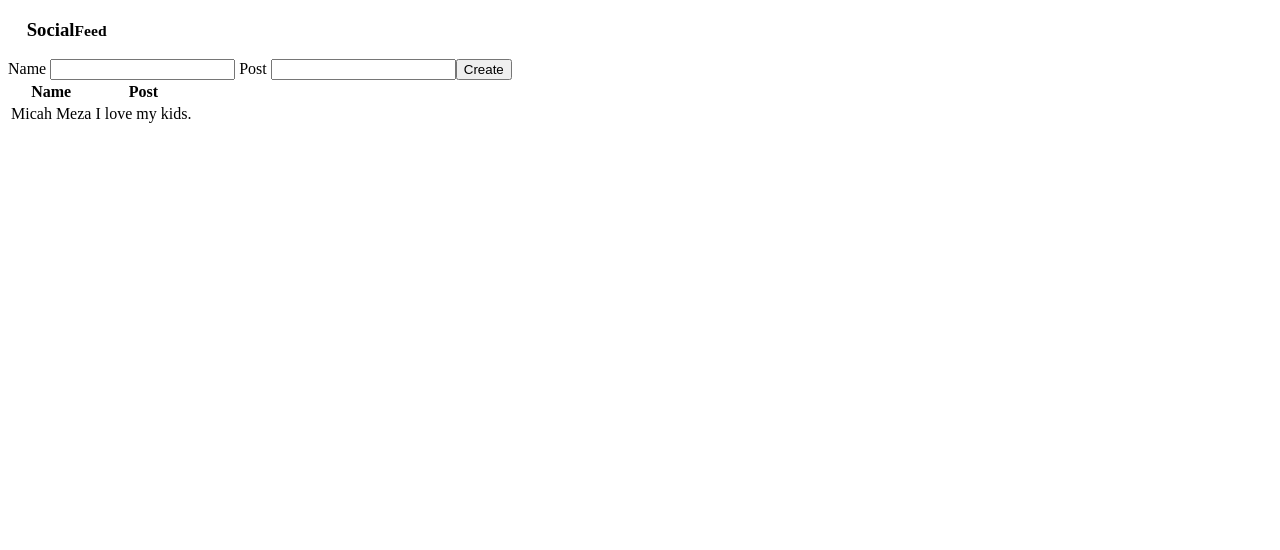
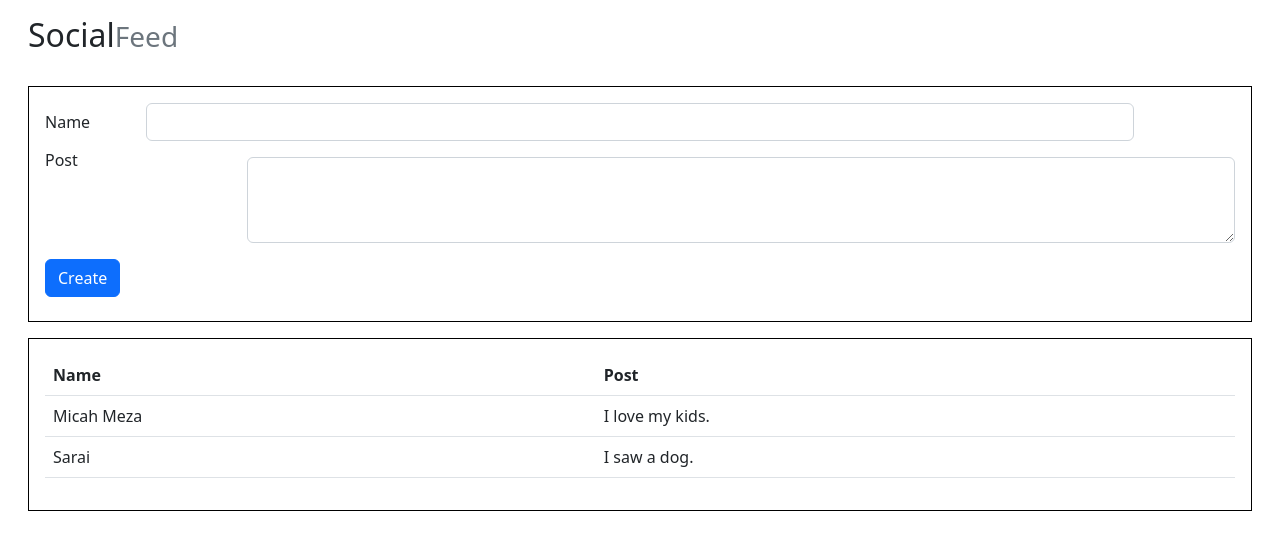
Before and after one commit to Micah-Meza/Social_Feed, a React (Create React App) app: page / in a window 1280 px wide. Shown: the top 550 px of the page. Built offline with nearby package versions, Linux system fonts and the light colour scheme.

Commit message:
Updated css for createPost and App.

```diff
--- a/src/App.css
+++ b/src/App.css
@@ -1,5 +1,6 @@
 .border-box {
     border: 1px;
+    justify-content: center;
     border-style: solid;
     border-color: black;
     margin: 1em;
--- a/src/App.jsx
+++ b/src/App.jsx
@@ -31,18 +31,11 @@ and post creations.
 
 //**************************************************************************************************************************************************************************************************** */
 
-
-
-
-
-
-
-
-
 import React, { useState } from 'react';
 import DisplayPosts from './Components/DisplayPosts/DisplayPosts.jsx';
 import NavBar from './Components/NavBar/NavBar.jsx';
 import CreatePost from './Components/CreatePost/CreatePost.jsx';
+import './App.css';
 
 
 
@@ -50,7 +43,7 @@ import CreatePost from './Components/CreatePost/CreatePost.jsx';
 
 function App() {
 
-  const [entries, setEntries] = useState([{name : "Micah Meza", postEntry : "I love my kids." }, {nameEntry : "Sarai", message : "I saw a dog. " }])
+  const [entries, setEntries] = useState([{name : "Micah Meza", postEntry : "I love my kids." }, {name: "Sarai", postEntry : "I saw a dog. " }])
   //const [postEntry, setPostEntry] = useState([{}])
 
   function addNewEntry(entry){
@@ -62,10 +55,25 @@ function App() {
 
 
   return (
-    <div className='App'>
-      <NavBar/>
-      <CreatePost addNewPost = {addNewEntry} />
-      <DisplayPosts parentEntries = {entries}/>
+    <div className='container-fluid'>
+      <div className='row'>
+        <div className='col-sm-12'>
+
+          <div>
+            <NavBar/>
+          </div>
+
+          <div className='border-box' style={{alignItems: "center",justifyContent: "center"}}>
+            <CreatePost addNewPost = {addNewEntry} />
+          </div>
+
+          <div className='border-box' style={{display: 'flex',  justifyContent:'center'}}>
+            <DisplayPosts parentEntries = {entries}/>
+          </div>
+
+        </div>
+      </div>
+
 
 
     </div>
--- a/src/Components/CreatePost/CreatePost.css
+++ b/src/Components/CreatePost/CreatePost.css
@@ -0,0 +1,7 @@
+.form-grid{
+    display: inline;
+}
+
+.form-group{
+    margin-top: 1rem;
+}
--- a/src/Components/CreatePost/createPost.jsx
+++ b/src/Components/CreatePost/createPost.jsx
@@ -6,6 +6,8 @@ and update the App.js state variable with the new array.
 
 */
 import React, { useState } from 'react';
+import './CreatePost.css';
+
 
 
 const CreatePost = (props) => {
@@ -25,14 +27,25 @@ const CreatePost = (props) => {
 
     return (
 
-        <form onSubmit = {handleSubmit}>
+        <form onSubmit = {handleSubmit} className='form-grid'>
+            <div className='form-group row'>
+                <label htmlFor='nameId' className="col-sm-1 col-form-label"> Name </label>
+                <div className="col-sm-10">
+                    <input type = 'text' className="form-control" id="nameId"  value = {name} onChange={(event) => setName(event.target.value)} />
+                </div>
+            </div>
 
-                <lable> Name </lable>
-                <input type = 'text'  value = {name} onChange={(event) => setName(event.target.value)} />
-                <lable> Post </lable>
-                <input type = 'post'  value = {postEntry} onChange={(event) => setPostEntry(event.target.value)} />
-                <button type = 'submit'> Create </button>
+            <div className="form-group row">
+                <label htmlFor='Post' className="col-sm-2 col-form-label"> Post </label>
+                <div className='col-sm-10' justify="center" aligntem='center'>
+                    <textarea className="form-control"  id="Post" rows="3"type = 'post' style={{marginTop :'1em'}}  value = {postEntry} onChange={(event) => setPostEntry(event.target.value)} ></textarea>
+                </div>
+            </div>
 
+
+            <div>
+                <button type = 'submit' className="btn btn-primary mb-2" style={{'marginTop' : '1rem'}}> Create </button>
+            </div>
         </form>
 
 
--- a/src/Components/DisplayPosts/DisplayPosts.jsx
+++ b/src/Components/DisplayPosts/DisplayPosts.jsx
@@ -6,22 +6,23 @@ to map each post to its own Post component.
 
 
 */
-
+import EntryPost from '../EntryPost/Post.jsx';
 
 
 const DisplayPosts = (props) => {
     return (
-    <table>
+    <table className='table table-hover'>
           <thead>
             <tr>
-              <th>Name</th>
-              <th>Post</th>
+              <th scope='col'>Name</th>
+              <th scope='col'>Post</th>
             </tr>
           </thead>
-      <tbody>
-        {props.parentEntries.map((entries) => {
+      <tbody className='table '>
+        {props.parentEntries.map((entries, index) => {
+          <EntryPost key={index} index={index} entries={entries} />
           return (
-            <tr>
+            <tr key = {index}>
               <td>{entries.name}</td>
               <td>{entries.postEntry}</td>
             </tr>
--- a/src/Components/EntryPost/Post.css
+++ b/src/Components/EntryPost/Post.css
@@ -1,8 +1,10 @@
-.form-grid {
-    display: grid;
-
+.post-container {
+    background: white;
+    display: flex;
+    flex-direction: column;
+    padding: 3%;
+    margin: 0 2%;
 }
-
 
 button {
     color: white;
--- a/src/Components/EntryPost/Post.jsx
+++ b/src/Components/EntryPost/Post.jsx
@@ -20,25 +20,17 @@ when each button is clicked.
 
 */
 
-import React, { useState, useEffect } from 'react';
+import React from 'react';
+import'../EntryPost/Post.css';
 
 
 const Post = (props) => {
+    return (
+        <div className="post-container">
+            <h1>{props.name}</h1>
+            <p>{props.postEntry}</p>
 
-    const [entryData, setEntryData] = useState([]);
-
-    useEffect(() => {
-        let tempEntryData = props.parentsEntries.map(entry => {
-            return [entry.name, entry.message];
-        });
-        setEntryData(tempEntryData);
-
-    },
-    [props.parentsEntries]);
-    return (
-        <table>
-
-        </table>
+        </div>
 
     );
 }
--- a/src/Components/NavBar/navBar.jsx
+++ b/src/Components/NavBar/navBar.jsx
@@ -3,8 +3,8 @@
 const NavBar = (props) => {
     return (
         <div className="nav">
-            <h3 style={{"margin":"1em"}}>Social
-            <small className='text-muted'>Feed</small></h3>
+            <h2 style={{"margin":"1rem"}}>Social
+            <small className='text-muted'>Feed</small></h2>
         </div>
     );
 }
--- a/src/index.js
+++ b/src/index.js
@@ -1,6 +1,7 @@
 import React from 'react';
 import ReactDOM from 'react-dom/client';
 import App from './App';
+import 'bootstrap/dist/css/bootstrap.min.css';
 
 
 const root = ReactDOM.createRoot(document.getElementById('root'));
```
